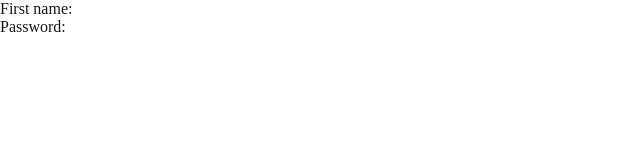
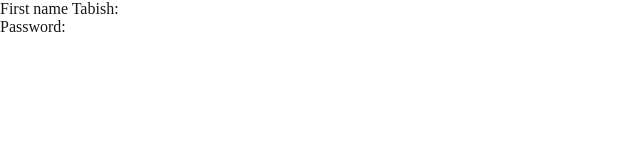
Before and after one commit to tabishkhan090/ci-cd-new, a Next.js app in the folder apps/web/: page / in a window 1280 px wide. Shown: the top 160 px of the page, without its empty margins (0-640 px from the left). Built offline with nearby package versions, Linux system fonts and the light colour scheme; no server answers; the database is empty.

Commit message:
Update displayed first name in Home component

```diff
--- a/apps/web/app/page.tsx
+++ b/apps/web/app/page.tsx
@@ -4,7 +4,7 @@ export default async function Home() {
 const user = await client.user.findFirst();
   return (
     <div>
-      <div>First name: {user?.username}</div>
+      <div>First name Tabish: {user?.username}</div>
       <div>Password: {user?.password}</div>
     </div>
   );
```
